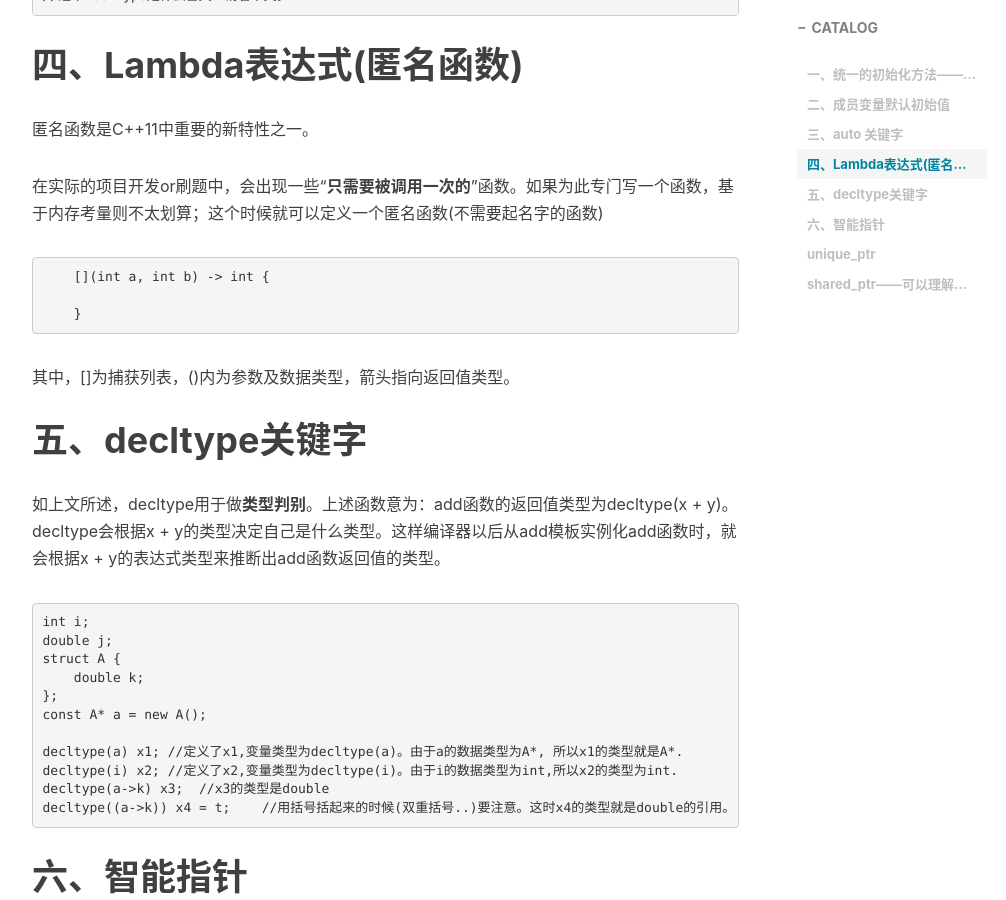
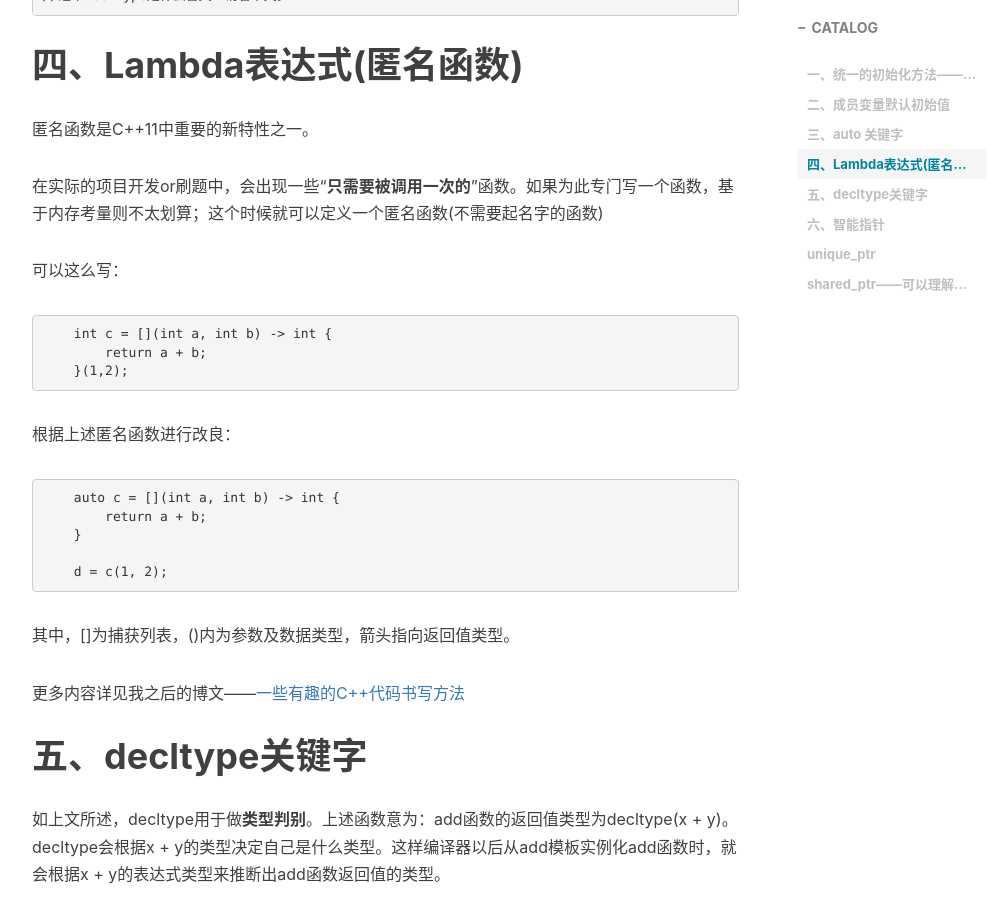
Before and after one commit to xie96808/xie96808.github.io, a Jekyll site: the page built from _posts/2022-05-11-C++11新特性.md, in a window 1280 px wide and 900 px high, scrolled down 2068 px. Shown: the whole window, without its empty margins (233-1239 px from the left). Built offline with Jekyll 4.4.1, drawn with Linux system fonts in a browser that asks for light colours; nearby versions of some CDN libraries; comment, search, counter and statistics services are not loaded.

Commit message:
Update 2022-05-11-C++11新特性.md

````diff
--- a/_posts/2022-05-11-C++11新特性.md
+++ b/_posts/2022-05-11-C++11新特性.md
@@ -88,13 +88,25 @@ auto j = add(10, A());  //j的数据类型为A，因为10 + A()中的加号运
 
 在实际的项目开发or刷题中，会出现一些“**只需要被调用一次的**”函数。如果为此专门写一个函数，基于内存考量则不太划算；这个时候就可以定义一个匿名函数(不需要起名字的函数)
 
+可以这么写：
 ```CPP
-    [](int a, int b) -> int {
+    int c = [](int a, int b) -> int {
+        return a + b;
+    }(1,2);
+```
+根据上述匿名函数进行改良：
 
+```CPP
+    auto c = [](int a, int b) -> int {
+        return a + b;
     }
+
+    d = c(1, 2);
 ```
+
 其中，[]为捕获列表，()内为参数及数据类型，箭头指向返回值类型。
 
+更多内容详见我之后的博文——[一些有趣的C++代码书写方法](https://xieyw.xyz/2022/06/06/%E4%B8%80%E4%BA%9B%E6%9C%89%E8%B6%A3%E7%9A%84C++%E4%BB%A3%E7%A0%81%E4%B9%A6%E5%86%99%E6%96%B9%E6%B3%95/)
 
 # 五、decltype关键字
 
````
